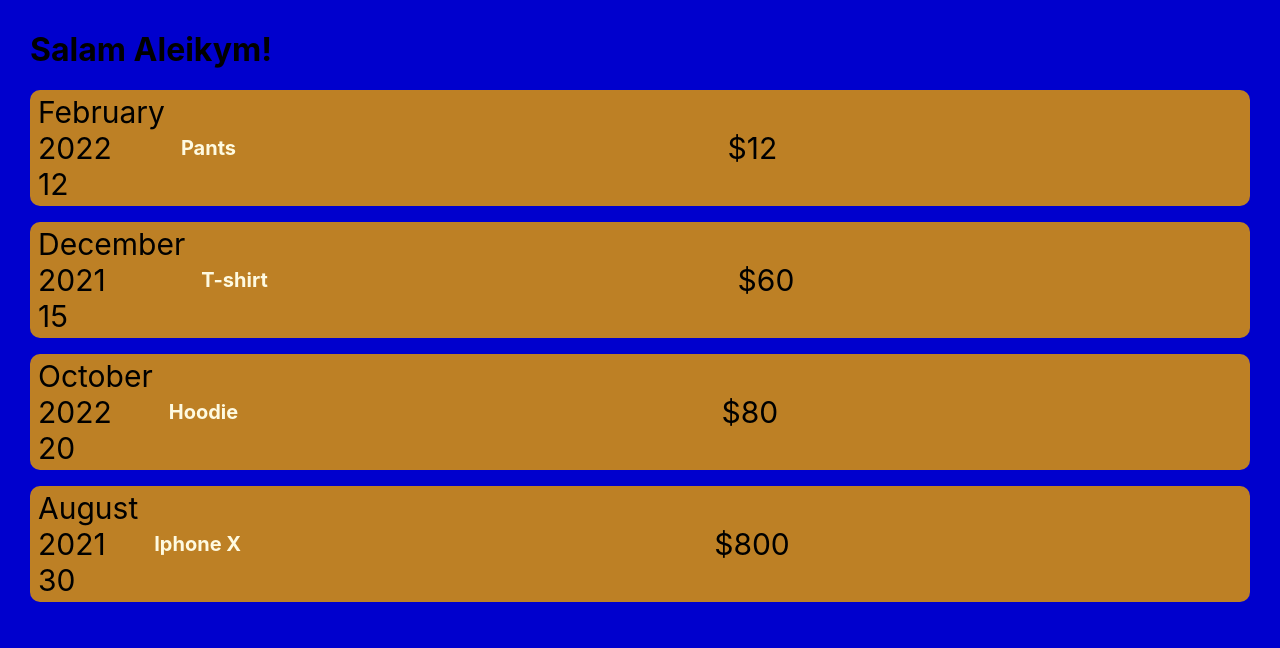
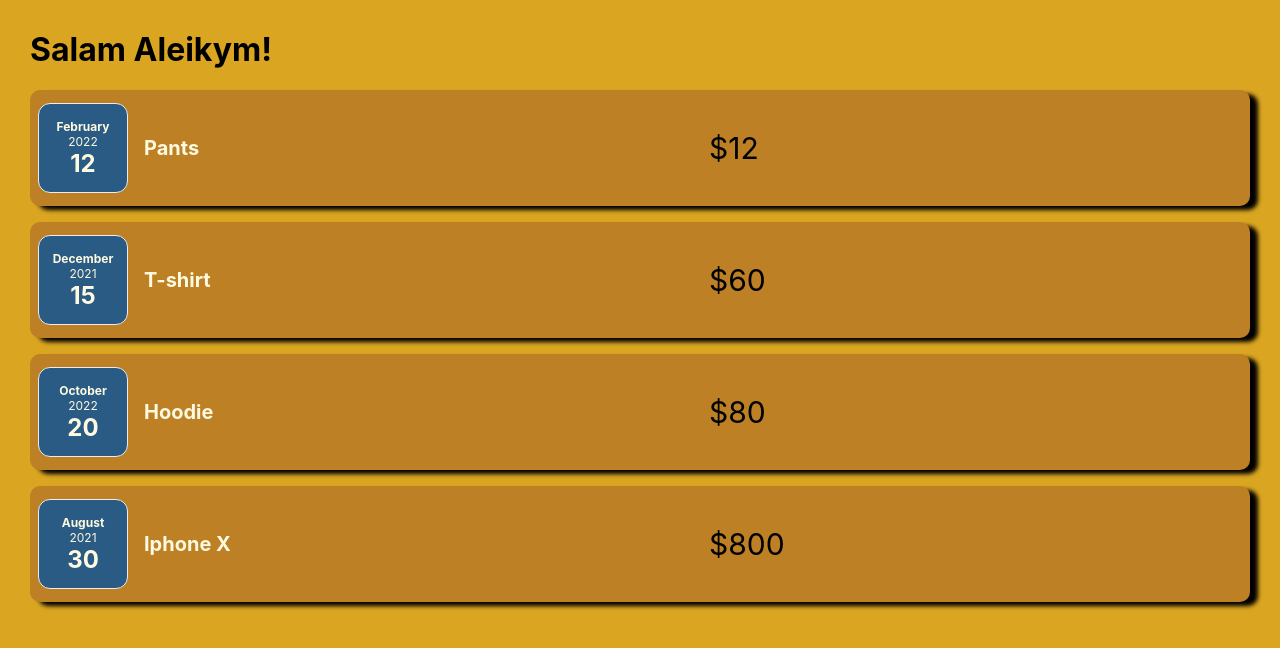
Before and after one commit to feelpainbitc/spending_schedule_react, a JavaScript app: page / in a window 1280 px wide. Shown: the top 648 px of the page. Built offline with nearby package versions, Linux system fonts and the light colour scheme.

Commit message:
refact component and css edit

```diff
--- /dev/null
+++ b/src/components/CostDate.css
@@ -0,0 +1,26 @@
+.cost-date {
+    display: flex;
+    flex-direction: column;
+    width: 5.5rem;
+    height: 5.5rem;
+    border: 1px solid #ececec;
+    background-color: #2a5b84;
+    color: #fefae1;
+    border-radius: 12px;
+    align-items: center;
+    justify-content: center;
+  }
+
+  .cost-date__month {
+    font-size: 0.75rem;
+    font-weight: bold;
+  }
+
+  .cost-date__year {
+    font-size: 0.75rem;
+  }
+
+  .cost-date__day {
+    font-size: 1.5rem;
+    font-weight: bold;
+  }
--- /dev/null
+++ b/src/components/CostDate.js
@@ -0,0 +1,18 @@
+import "./CostDate.css"
+
+function CostDate(props){
+
+    const month= props.date.toLocaleString("en-US",{month:"long"});
+    const year= props.date.getFullYear();
+    const day= props.date.toLocaleString("en-US",{day:"2-digit"});
+
+    return (
+        <div className='cost-date'>
+            <div className='cost-date__month'>{month}</div>
+            <div className='cost-date__year'> {year}</div>
+            <div className='cost-date__day'> {day}</div>
+        </div>
+    );
+}
+
+export default CostDate;
--- a/src/components/CostItem.css
+++ b/src/components/CostItem.css
@@ -8,6 +8,7 @@
     margin: 1rem 0;
     background-color: #bd8025;
     border-radius: 10px;
+    box-shadow: 8px 4px 4px black;
   }
 
   .cost-item__description {
--- a/src/components/CostItem.js
+++ b/src/components/CostItem.js
@@ -1,18 +1,13 @@
 import './CostItem.css'
+import CostDate from "./CostDate.js"
 
 function CostItem(props){
 
-    const month= props.date.toLocaleString("en-US",{month:"long"});
-    const year= props.date.getFullYear();
-    const day= props.date.toLocaleString("en-US",{day:"2-digit"});
+
 
     return(
         <div className='cost-item'>
-            <div>
-                <div>{month}</div>
-                <div> {year}</div>
-                <div> {day}</div>
-            </div>
+            <CostDate date={props.date}></CostDate>
             <div className='cost-item__description'>
             <h2>{props.description}</h2>
             <div className='cost-item__description'>${props.amount}</div>
--- a/src/index.css
+++ b/src/index.css
@@ -5,7 +5,7 @@
     sans-serif;
   -webkit-font-smoothing: antialiased;
   -moz-osx-font-smoothing: grayscale;
-  background-color:mediumblue;
+  background-color:goldenrod;
 }
 
 code {
```
